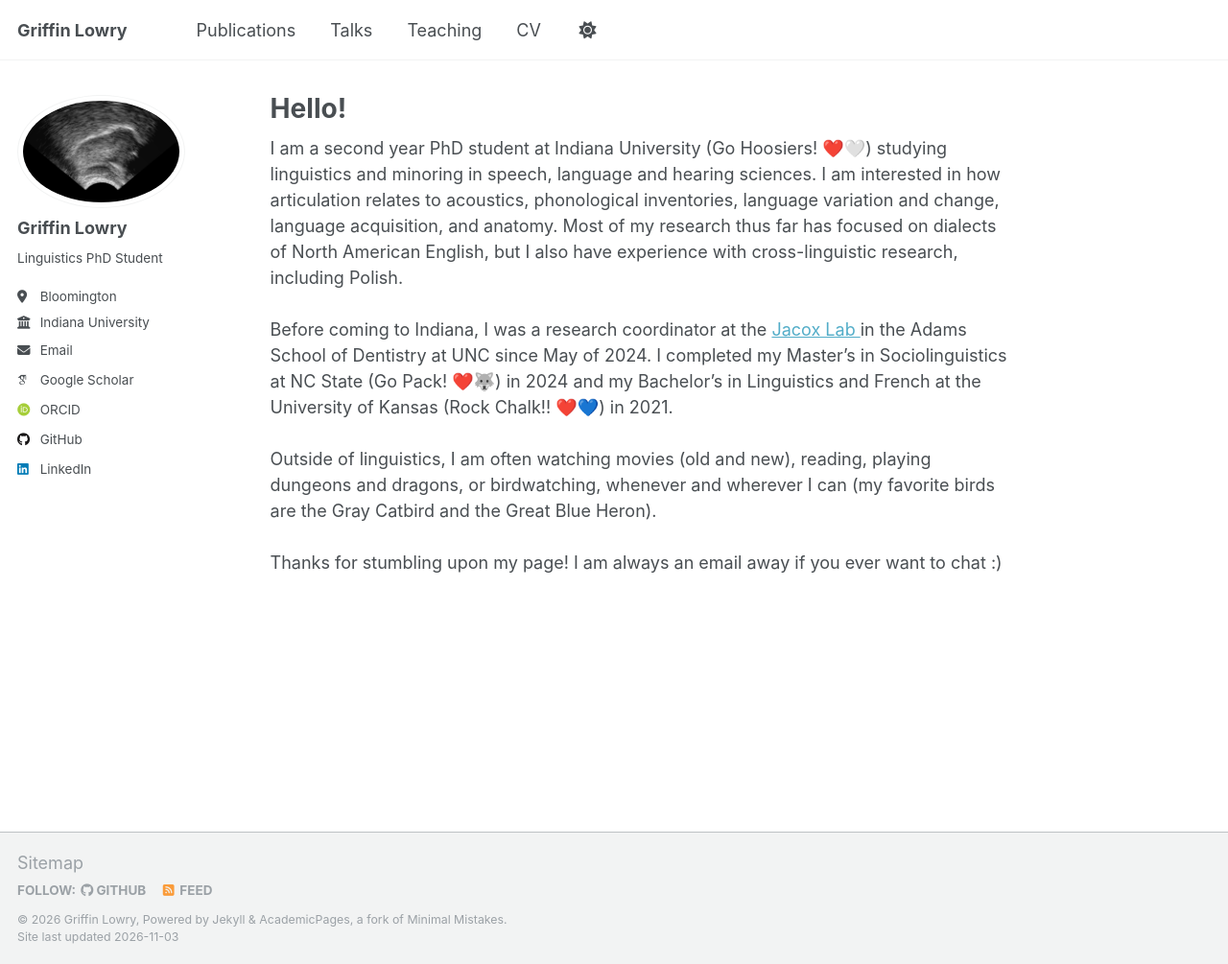
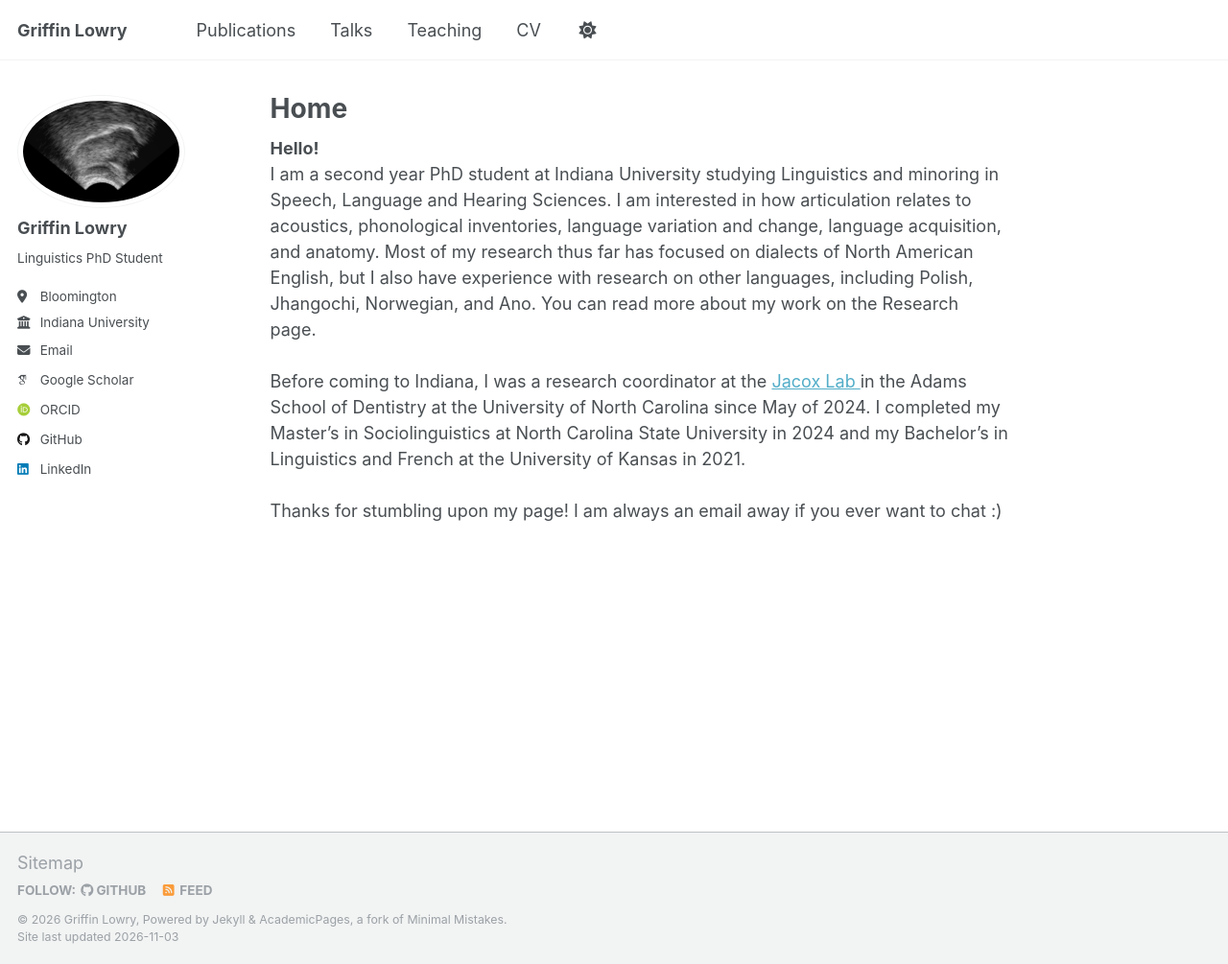
Before and after one commit to griffinlowry/griffinlowry.github.io, a Jekyll site: the page built from _pages/about.md, in a window 1280 px wide and 1005 px high. Shown: the whole window at 96% size. Built offline with Jekyll 4.4.1, drawn with Linux system fonts in a browser that asks for light colours; some web fonts are replaced.

Commit message:
Update about.md

```diff
--- a/_pages/about.md
+++ b/_pages/about.md
@@ -1,20 +1,18 @@
 ---
 permalink: /
-title: "Hello!"
+title: "Home"
 author_profile: true
 redirect_from:
   - /about/
   - /about.html
 ---
-
-I am a second year PhD student at Indiana University (Go Hoosiers! ❤️🤍) studying linguistics and minoring in speech, language and hearing sciences. I am interested in how articulation relates to acoustics, phonological inventories, language variation and change, language acquisition, and anatomy. Most of my research thus far has focused on dialects of North American English, but I also have experience with cross-linguistic research, including Polish.
+<b> Hello! </b>
+<br>
+I am a second year PhD student at Indiana University studying Linguistics and minoring in Speech, Language and Hearing Sciences. I am interested in how articulation relates to acoustics, phonological inventories, language variation and change, language acquisition, and anatomy. Most of my research thus far has focused on dialects of North American English, but I also have experience with research on other languages, including Polish, Jhangochi, Norwegian, and Ano. You can read more about my work on the Research page.
 <br>
 <br>
 Before coming to Indiana, I was a research coordinator at the
-<a href="https://www.jacoxlab.com" title="Jacox Lab | UNC Dental Research"> Jacox Lab </a> in the Adams School of Dentistry at UNC since May of 2024. I completed my Master's in Sociolinguistics at NC State (Go Pack! ❤️🐺) in 2024 and my Bachelor's in Linguistics and French at the University of Kansas (Rock Chalk!! ❤️💙) in 2021.
-<br>
-<br>
-Outside of linguistics, I am often watching movies (old and new), reading, playing dungeons and dragons, or birdwatching, whenever and wherever I can (my favorite birds are the Gray Catbird and the Great Blue Heron).
+<a href="https://www.jacoxlab.com" title="Jacox Lab | UNC Dental Research"> Jacox Lab </a> in the Adams School of Dentistry at the University of North Carolina since May of 2024. I completed my Master's in Sociolinguistics at North Carolina State University in 2024 and my Bachelor's in Linguistics and French at the University of Kansas in 2021.
 <br>
 <br>
 Thanks for stumbling upon my page! I am always an email away if you ever want to chat :)
```
